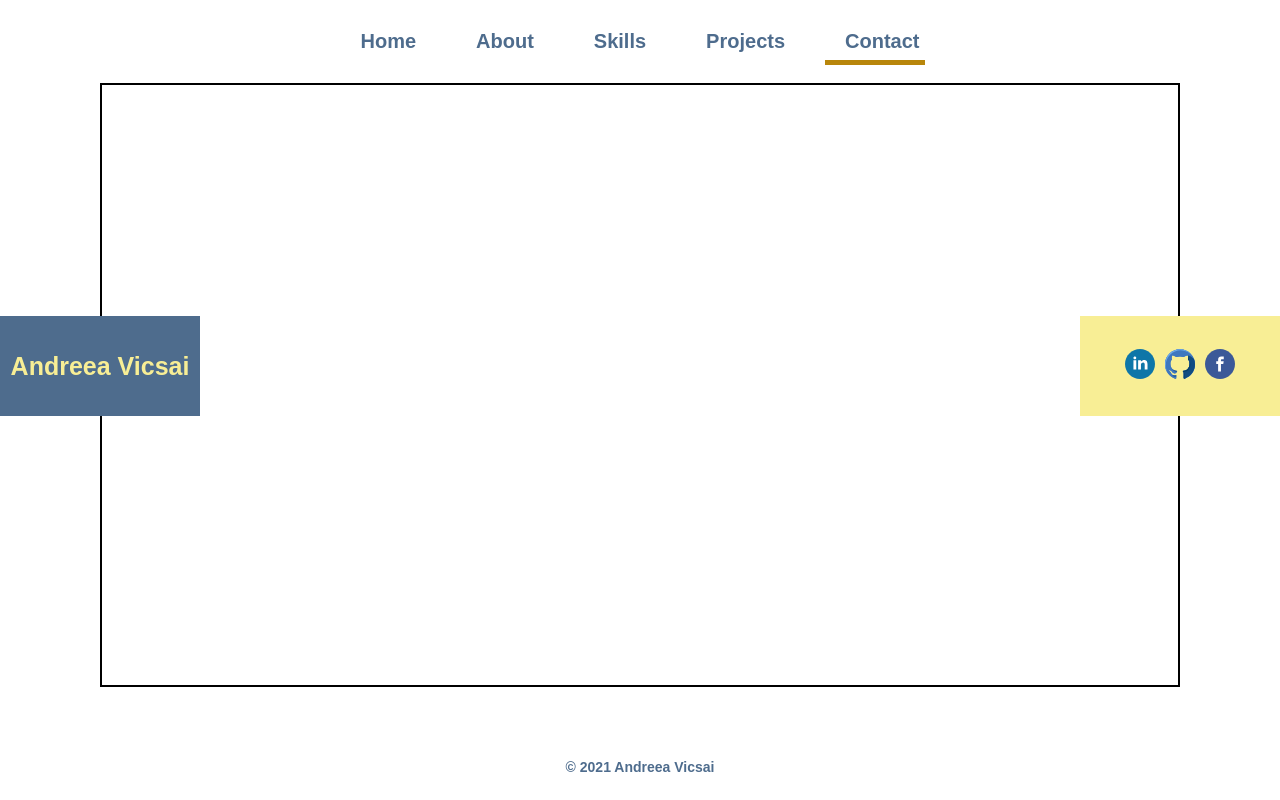
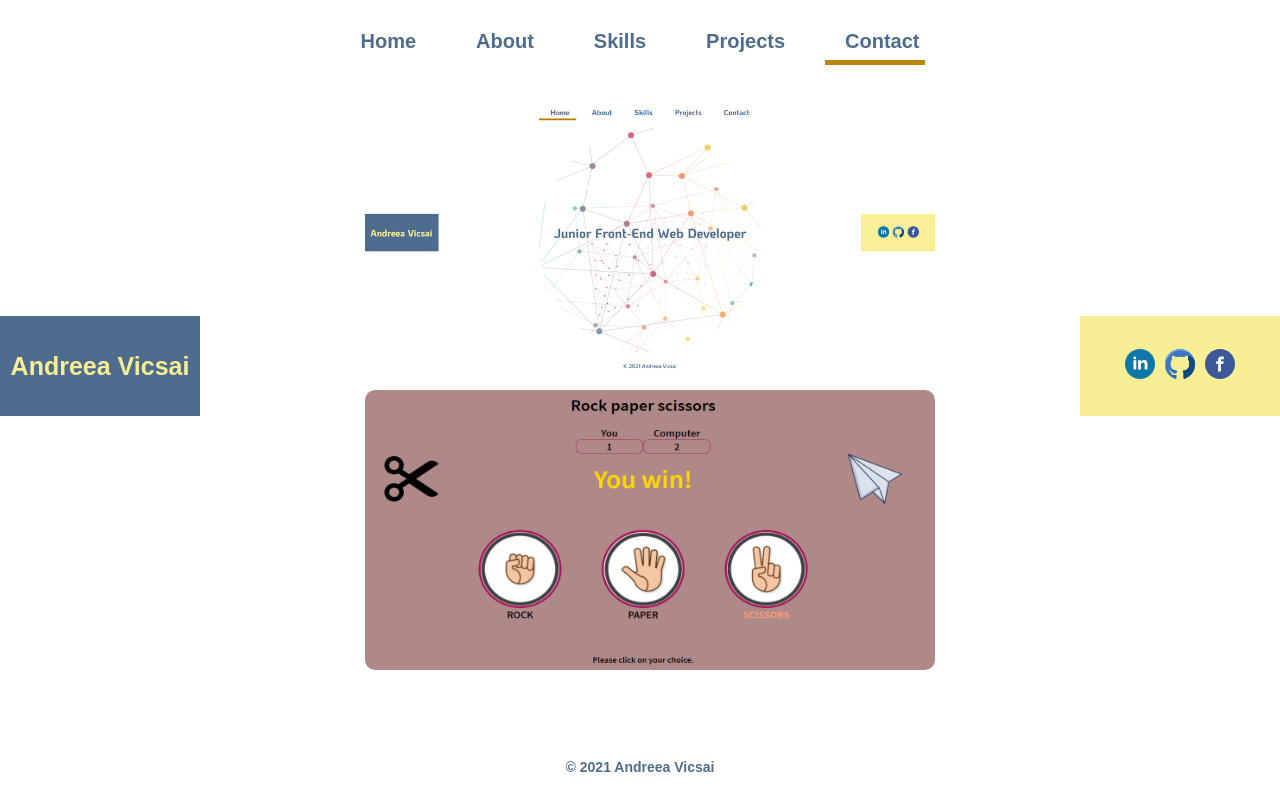
Before and after one commit to AndreeaAVic/my-online-cv, a React (Create React App) app: page /projects in a window 1280 px wide. Built offline with nearby package versions, Linux system fonts and the light colour scheme; a web font is replaced by a local one.

Commit message:
creating content for Projects page

```diff
--- a/src/pages/Projects/Projects.css
+++ b/src/pages/Projects/Projects.css
@@ -1,9 +1,9 @@
 .projects {
-    border: 2px solid;
     height: 600px;
     margin: 0 100px;
     display: flex;
-    justify-content: center;
+    flex-direction: column;
+    justify-content: space-evenly;
     align-items: center;
 }
 
@@ -15,3 +15,16 @@
     top: 60px;
     left: 825px;
 }
+
+.cv-project,
+.game-project {
+    height: 280px;
+    width: 550px;
+}
+
+.cv-project img,
+.game-project img {
+    height: 280px;
+    width: 570px;
+    border-radius: 10px;
+}
--- a/src/pages/Projects/Projects.jsx
+++ b/src/pages/Projects/Projects.jsx
@@ -1,4 +1,8 @@
 import Fade from "react-reveal/Fade";
+import Rotate from "react-reveal/Rotate";
+
+import cvProjectIcon from "./cvProjectPic_50.png";
+import gameProjectIcon from "./rockPaperScissors.png";
 
 import "./Projects.css";
 
@@ -8,6 +12,16 @@ export function Projects() {
             <Fade left cascade>
                 <div className="projects-nav-bar"></div>
             </Fade>
+            <Rotate top left>
+                <div className="cv-project">
+                    <img src={cvProjectIcon} alt="project" />
+                </div>
+            </Rotate>
+            <Rotate bottom right>
+                <div className="game-project">
+                    <img src={gameProjectIcon} alt="game" />
+                </div>
+            </Rotate>
         </div>
     );
 }
```
Also changed, not shown: src/pages/Projects/cvProjectPic_50.png (added), src/pages/Projects/rockPaperScissors.png (added).
